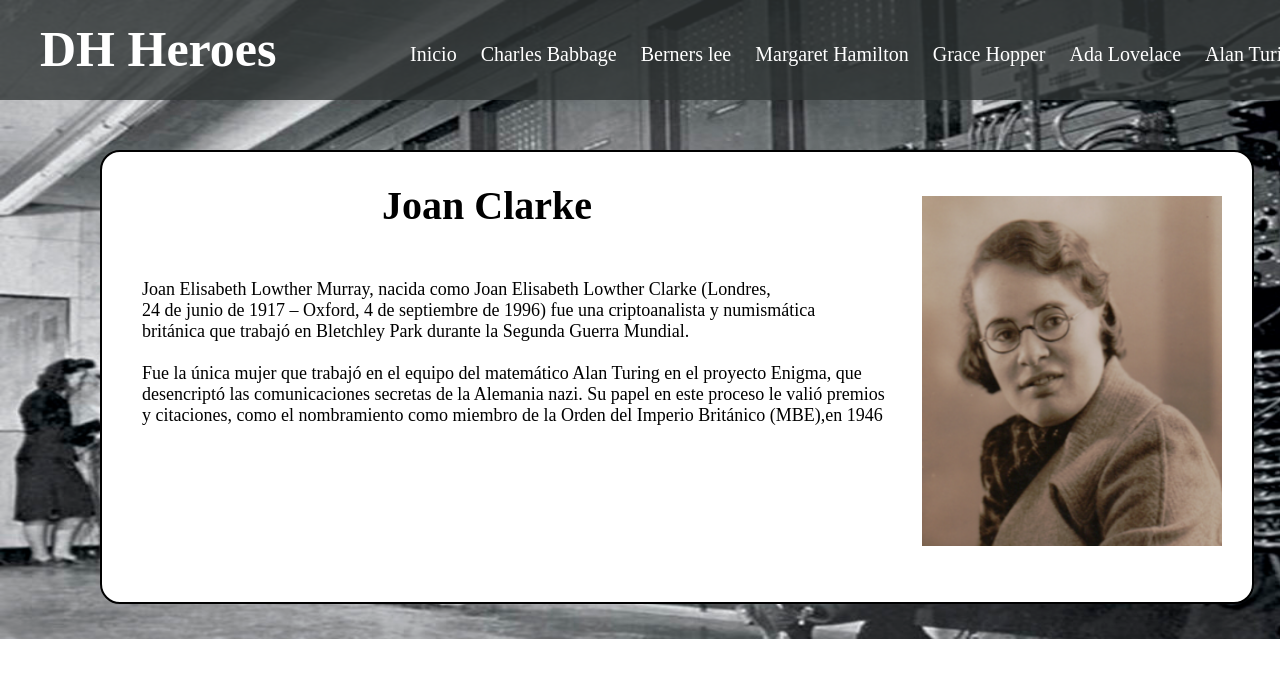
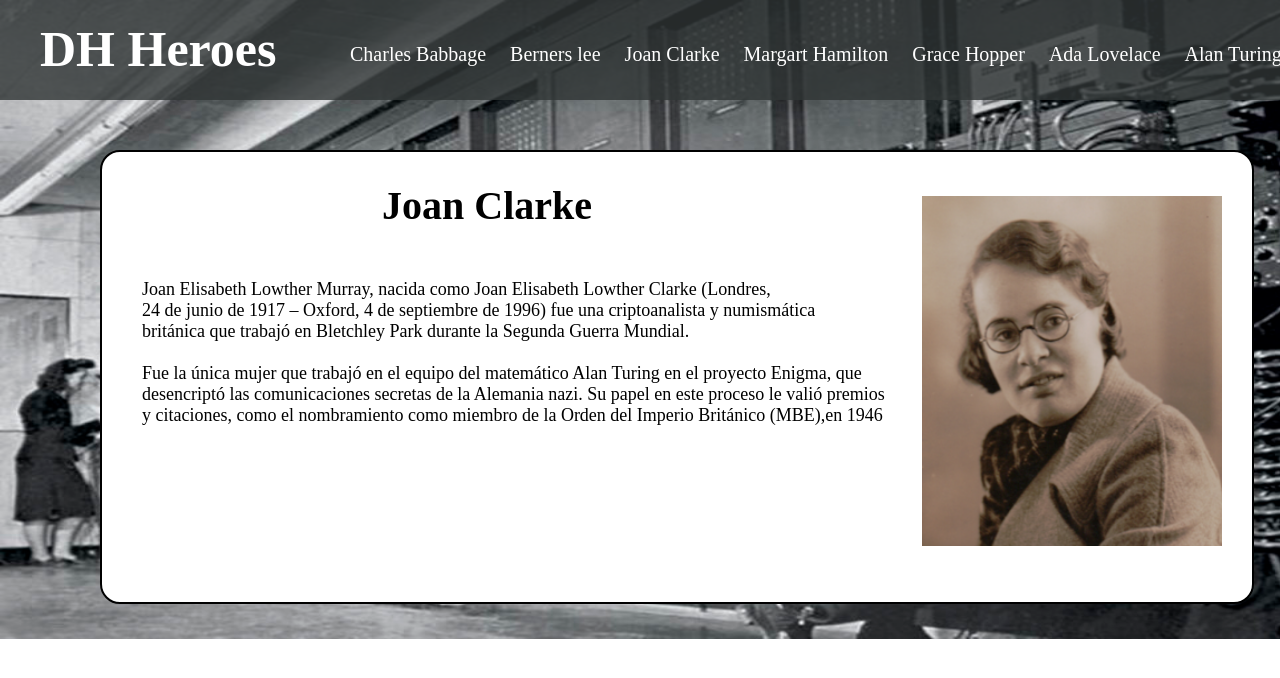
Before and after one commit to juanDeGiorgi/tpDhHeroes, a website: page views/clarke.html in a window 1280 px wide. Shown: the top 678 px of the page. Drawn offline with Linux system fonts and the light colour scheme.

Commit message:
correccion en el menu

```diff
--- a/public/stylesheets/BernersLee.css
+++ b/public/stylesheets/BernersLee.css
@@ -16,6 +16,7 @@
     top: 20px;
     padding-left: 40px;
     font-size: 50px;
+    text-decoration: none;
 }
 
 li{
@@ -23,7 +24,7 @@ li{
 }
 .b-menu{
     position: relative;
-    left: 400px;
+    left: 340px;
     bottom: 15px;
     font-size: 20px;
     margin: 0px 10px 0px;
--- a/public/stylesheets/babbage.css
+++ b/public/stylesheets/babbage.css
@@ -16,6 +16,7 @@
     top: 20px;
     padding-left: 40px;
     font-size: 50px;
+    text-decoration: none;
 }
 
 li{
@@ -23,7 +24,7 @@ li{
 }
 .b-menu{
     position: relative;
-    left: 400px;
+    left: 340px;
     bottom: 15px;
     font-size: 20px;
     margin: 0px 10px 0px;
--- a/public/stylesheets/clarke.css
+++ b/public/stylesheets/clarke.css
@@ -16,6 +16,7 @@
     top: 20px;
     padding-left: 40px;
     font-size: 50px;
+    text-decoration: none;
 }
 
 li{
@@ -23,7 +24,7 @@ li{
 }
 .b-menu{
     position: relative;
-    left: 400px;
+    left: 340px;
     bottom: 15px;
     font-size: 20px;
     margin: 0px 10px 0px;
--- a/public/stylesheets/hamilton.css
+++ b/public/stylesheets/hamilton.css
@@ -16,6 +16,7 @@
     top: 20px;
     padding-left: 40px;
     font-size: 50px;
+    text-decoration: none;
 }
 
 li{
@@ -23,7 +24,7 @@ li{
 }
 .b-menu{
     position: relative;
-    left: 400px;
+    left: 340px;
     bottom: 15px;
     font-size: 20px;
     margin: 0px 10px 0px;
--- a/public/stylesheets/hopper.css
+++ b/public/stylesheets/hopper.css
@@ -16,6 +16,7 @@
     top: 20px;
     padding-left: 40px;
     font-size: 50px;
+    text-decoration: none;
 }
 
 li{
@@ -23,7 +24,7 @@ li{
 }
 .b-menu{
     position: relative;
-    left: 400px;
+    left: 340px;
     bottom: 15px;
     font-size: 20px;
     margin: 0px 10px 0px;
--- a/public/stylesheets/index.css
+++ b/public/stylesheets/index.css
@@ -20,6 +20,7 @@
     top: 20px;
     padding-left: 40px;
     font-size: 50px;
+    text-decoration: none;
 }
 
 li{
@@ -27,7 +28,7 @@ li{
 }
 .b-menu{
     position: relative;
-    left: 360px;
+    left: 340px;
     bottom: 15px;
     font-size: 20px;
     margin: 0px 10px 0px;
--- a/public/stylesheets/lovelace.css
+++ b/public/stylesheets/lovelace.css
@@ -16,6 +16,7 @@
     top: 20px;
     padding-left: 40px;
     font-size: 50px;
+    text-decoration: none;
 }
 
 li{
@@ -23,7 +24,7 @@ li{
 }
 .b-menu{
     position: relative;
-    left: 400px;
+    left: 340px;
     bottom: 15px;
     font-size: 20px;
     margin: 0px 10px 0px;
--- a/public/stylesheets/turing.css
+++ b/public/stylesheets/turing.css
@@ -16,6 +16,7 @@
     top: 20px;
     padding-left: 40px;
     font-size: 50px;
+    text-decoration: none;
 }
 
 li{
@@ -23,7 +24,7 @@ li{
 }
 .b-menu{
     position: relative;
-    left: 400px;
+    left: 340px;
     bottom: 15px;
     font-size: 20px;
     margin: 0px 10px 0px;
--- a/views/clarke.html
+++ b/views/clarke.html
@@ -10,13 +10,13 @@
             <img class="img" src="/images/eniac2.jpg" alt="image">
 
             <header class=header>
-                <h1 class="title">DH Heroes</h1>
+                <h1><a class="title" href="/">DH Heroes</a></h1>
 
                 <ul>
-                    <li><a class="b-menu" href="/">Inicio</a></li>
                     <li><a class="b-menu" href="/babbage">Charles Babbage</a></li>
                     <li><a class="b-menu" href="/berners-lee">Berners lee</a></li>
-                    <li><a class="b-menu" href="/hamilton">Margaret Hamilton</a></li>
+                    <li><a class="b-menu" href="/clarke">Joan Clarke</a></li>
+                    <li><a class="b-menu" href="/hamilton">Margart Hamilton</a></li>
                     <li><a class="b-menu" href="/hopper">Grace Hopper</a></li>
                     <li><a class="b-menu" href="/lovelace">Ada Lovelace</a></li>
                     <li><a class="b-menu" href="/turing">Alan Turing</a></li>
```
Also changed, not shown: views/babbage.html (+3 -3 lines), views/berners-lee.html (+3 -3 lines), views/hamilton.html (+2 -2 lines), views/hopper.html (+3 -3 lines), views/index.html (+1 -1 lines), views/lovelace.html (+3 -3 lines), views/turing.html (+3 -3 lines).
